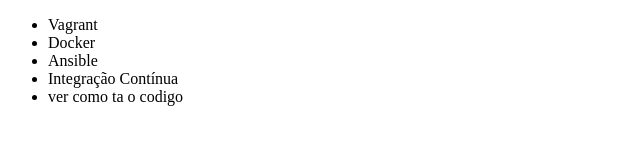
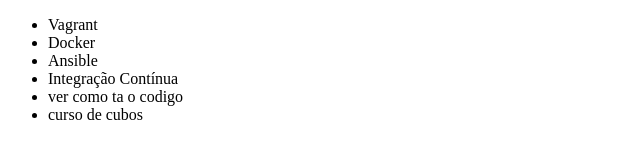
Before and after one commit to Arlenbarros/Alura-git, a plain HTML site: page index.html in a window 1280 px wide. Shown: the full height of the page, 0-640 px from the left. Drawn offline with Linux system fonts and the light colour scheme.

Commit message:
curso de cubos

```diff
--- a/index.html
+++ b/index.html
@@ -11,6 +11,7 @@
         <li>Ansible</li>
         <li>Integração Contínua</li>
         <li>ver como ta o codigo</li>
+        <li>curso de cubos</li>
     </ul>
 </body>
 </html>
```
